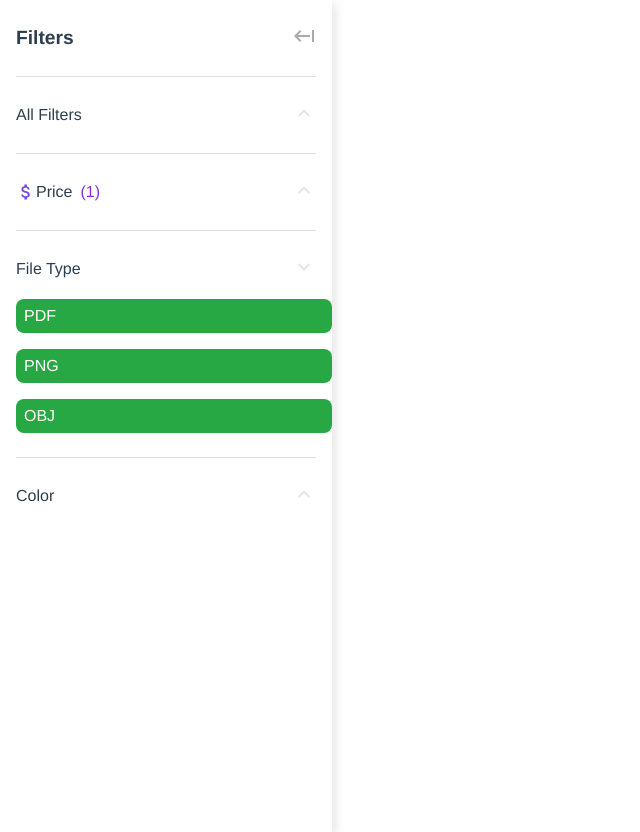
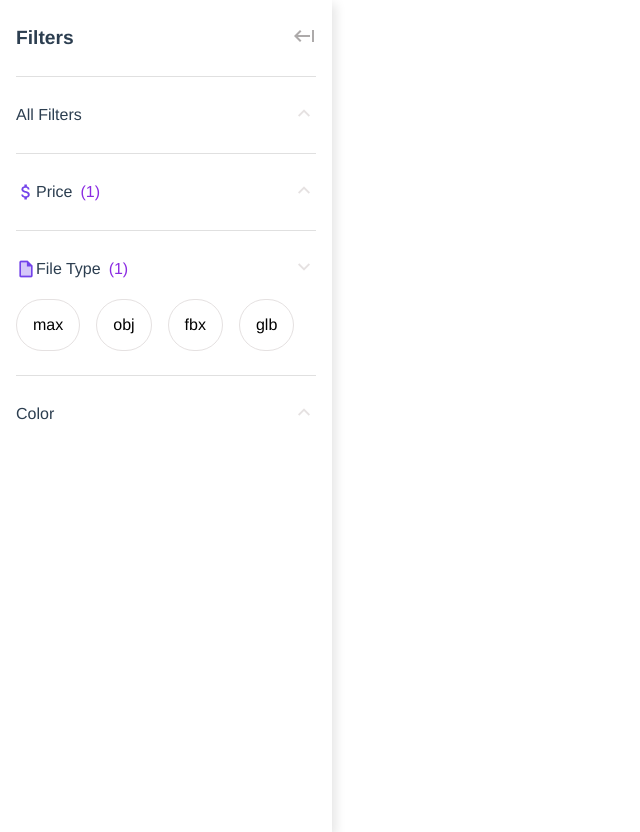
Before and after one commit to Harshit9651/figma2, a Vue app: page / in a window 1280 px wide. Both pictures are taken after a click on the button 304 px from the left and 269 px from the top of the page. Shown: the whole page, without its empty margins (0-640 px from the left). Built offline with nearby package versions, Linux system fonts and the light colour scheme.

Commit message:
maked the file scrtion

```diff
--- a/src/components/SlidBar.vue
+++ b/src/components/SlidBar.vue
@@ -7,10 +7,7 @@
       </div>
       <div class="right">
         <button @click="toggleSidebar">
-          <img
-            src="../assets/start.png"
-            alt="Toggle Sidebar"
-          />
+          <img src="../assets/start.png" alt="Toggle Sidebar" />
         </button>
       </div>
     </div>
@@ -24,7 +21,11 @@
           <span>All Filters</span>
           <button @click="toggleFilterExtended">
             <img
-              :src="filterExtended ? require('../assets/expand_less.png') : require('../assets/expand_more.png')"
+              :src="
+                filterExtended
+                  ? require('../assets/expand_less.png')
+                  : require('../assets/expand_more.png')
+              "
               alt="Expand Filters"
             />
           </button>
@@ -53,19 +54,30 @@
         <div class="filter-header">
           <div class="left">
             <img src="../assets/attach_money.png" alt="Price" />
-            <span>Price <div class="price-selected">({{ 1 }})</div> </span>
+            <span
+              >Price
+              <div class="price-selected">({{ 1 }})</div>
+            </span>
           </div>
           <button @click="togglePriceExtended">
             <img
-              :src="priceExtended ? require('../assets/expand_less.png') : require('../assets/expand_more.png')"
+              :src="
+                priceExtended
+                  ? require('../assets/expand_less.png')
+                  : require('../assets/expand_more.png')
+              "
               alt="Toggle Price"
             />
           </button>
         </div>
 
-        <div class="price-button"  v-if="priceExtended">
-          <button class="price-option" @click="setActivePrice('free')">Free</button>
-          <button class="price-option" @click="setActivePrice('paid')">Paid</button>
+        <div class="price-button" v-if="priceExtended">
+          <button class="price-option" @click="setActivePrice('free')">
+            Free
+          </button>
+          <button class="price-option" @click="setActivePrice('paid')">
+            Paid
+          </button>
         </div>
       </div>
 
@@ -75,20 +87,37 @@
       <div class="file-type-section">
         <div class="filter-header">
           <div class="left">
-            <span>File Type</span>
+            <img src="../assets/insert_drive_file.png" alt="" />
+            <span
+              >File Type
+              <div class="file-selected">({{ 1 }})</div></span
+            >
           </div>
           <button @click="toggleFileTypeExtended">
             <img
-              :src="fileTypeExtended ? require('../assets/expand_less.png') :require('../assets/expand_more.png')"
+              :src="
+                fileTypeExtended
+                  ? require('../assets/expand_less.png')
+                  : require('../assets/expand_more.png')
+              "
               alt="Toggle File Type"
             />
           </button>
         </div>
 
-        <div v-if="fileTypeExtended">
-          <button class="file-option" @click="selectFileType('pdf')">PDF</button>
-          <button class="file-option" @click="selectFileType('png')">PNG</button>
-          <button class="file-option" @click="selectFileType('obj')">OBJ</button>
+        <div class="file-options" v-if="fileTypeExtended">
+          <button class="file-option" @click="selectFileType('max')">
+           max
+          </button>
+          <button class="file-option" @click="selectFileType('obj')">
+         obj
+          </button>
+          <button class="file-option" @click="selectFileType('fbx')">
+            fbx
+          </button>
+          <button class="file-option" @click="selectFileType('glb')">
+            glb
+          </button>
         </div>
       </div>
 
@@ -102,7 +131,11 @@
           </div>
           <button @click="toggleColorExtended">
             <img
-              :src="colorExtended ? require('../assets/expand_less.png') : require('../assets/expand_more.png')"
+              :src="
+                colorExtended
+                  ? require('../assets/expand_less.png')
+                  : require('../assets/expand_more.png')
+              "
               alt="Toggle Color"
             />
           </button>
@@ -110,10 +143,26 @@
 
         <div v-if="colorExtended">
           <div class="color-options">
-            <div class="color-option" style="background-color: black" @click="selectColor('black')"></div>
-            <div class="color-option" style="background-color: pink" @click="selectColor('pink')"></div>
-            <div class="color-option" style="background-color: red" @click="selectColor('red')"></div>
-            <div class="color-option" style="background-color: blue" @click="selectColor('blue')"></div>
+            <div
+              class="color-option"
+              style="background-color: black"
+              @click="selectColor('black')"
+            ></div>
+            <div
+              class="color-option"
+              style="background-color: pink"
+              @click="selectColor('pink')"
+            ></div>
+            <div
+              class="color-option"
+              style="background-color: red"
+              @click="selectColor('red')"
+            ></div>
+            <div
+              class="color-option"
+              style="background-color: blue"
+              @click="selectColor('blue')"
+            ></div>
           </div>
         </div>
       </div>
@@ -257,26 +306,19 @@ hr {
       margin-left: 0.5rem; // Space between price and count
     }
   }
-.price-button{
+  .price-button {
     display: flex;
-  gap:1rem;
+    gap: 1rem;
     align-items: center;
     .price-option {
-    padding: .6rem;
+      padding: 0.6rem;
       margin: 0.5rem 0;
       cursor: pointer;
-
       color: white;
       border: 1px solid black;
       color: black;
       border-radius: 1.5rem;
-
     }
-}
-
-
-  .price-option:hover {
-    background-color: #218838;
   }
 }
 
@@ -287,20 +329,34 @@ hr {
     justify-content: space-between;
     align-items: center;
   }
+  .left {
+    display: flex;
+    align-items: center;
+
+    span {
+      display: flex;
+      align-items: center;
+    }
+
+    .file-selected {
+      color: blueviolet;
+      margin-left: 0.5rem; // Space between price and count
+    }
+  }
+  .file-options {
+    display: flex;
+    gap: 1rem;
+    align-items: center;
 
     .file-option {
-    padding: 0.5rem;
+      padding: 1rem;
       margin: 0.5rem 0;
       cursor: pointer;
-    background-color: #28a745;
-    color: white;
-    border: none;
-    border-radius: 0.5rem;
-    width: 100%;
+
+      color: rgb(3, 3, 3);
+      border-radius: 2.5rem;
+      border: 1px solid #E5E1E1
     }
-
-  .file-option:hover {
-    background-color: #218838;
   }
 }
 
@@ -329,5 +385,4 @@ hr {
     opacity: 0.8;
   }
 }
-
 </style>
```
Also changed, not shown: src/assets/color_lens.png (added). Lines whose indentation alone changed are shown as unchanged.
